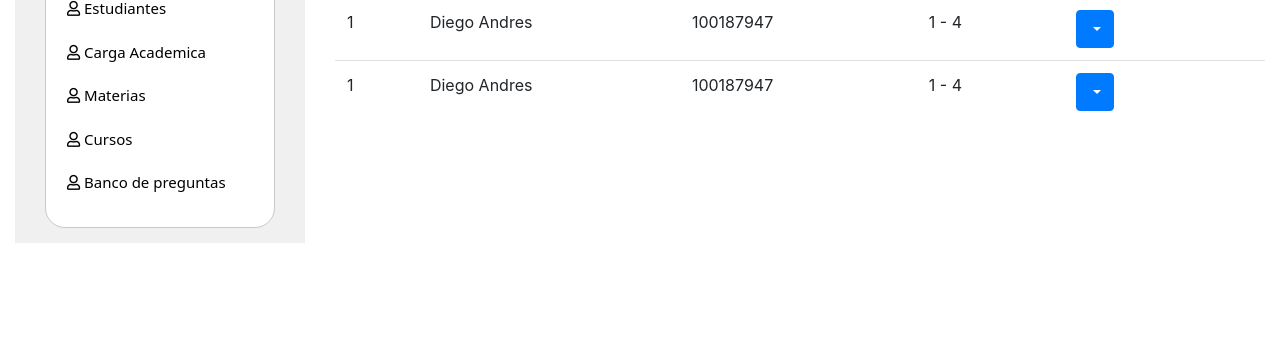
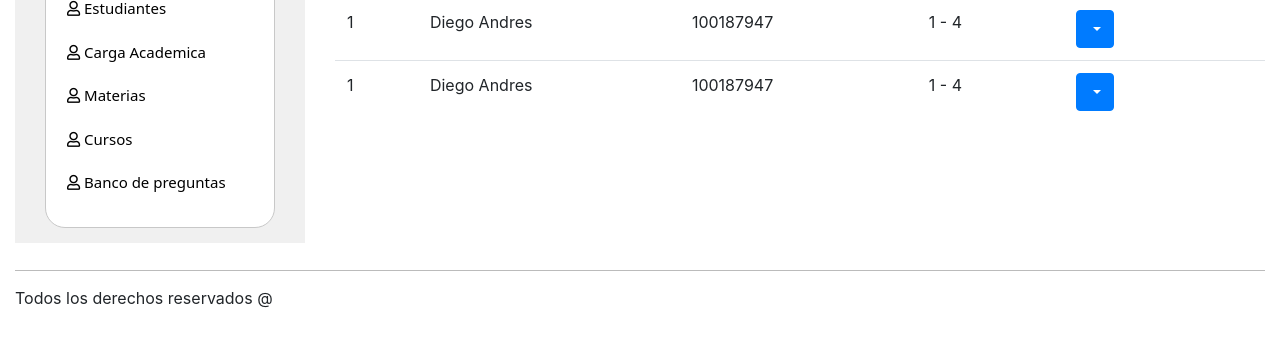
Before and after one commit to diegoRambao/academico-serf, a plain HTML site: page index.html in a window 1280 px wide. Shown: the part 242-588 px from the top of the page. Drawn offline with nearby package versions, Linux system fonts and the light colour scheme; a script that the page names is missing.

Commit message:
Se agrego color al icono del navbar

```diff
--- a/index.html
+++ b/index.html
@@ -229,6 +229,12 @@
                 </table>
             </div>
         </div>
+
+        <footer>
+            <div class="row justify-content-between">
+                <p>Todos los derechos reservados @</p>
+            </div>
+        </footer>
     </div>
 
     <script src="https://code.jquery.com/jquery-3.4.1.slim.min.js" integrity="sha384-J6qa4849blE2+poT4WnyKhv5vZF5SrPo0iEjwBvKU7imGFAV0wwj1yYfoRSJoZ+n" crossorigin="anonymous"></script>
--- a/style.css
+++ b/style.css
@@ -127,7 +127,7 @@
 }
 
 .animated-icon1 span {
-    background: #e65100;
+    background: #DB3654;
 }
 
 .animated-icon1 span:nth-child(1) {
@@ -162,3 +162,19 @@
     -o-transform: rotate(-135deg);
     transform: rotate(-135deg);
 }
+
+.navbar-light .navbar-toggler{
+    color: transparent !important;
+    border-color: transparent !important;
+}
+
+footer{
+    margin-top: 27px;
+    border-top: 1px solid #bbbbbb;
+    padding: 15px;
+    width: 100%;
+}
+
+.justify-content-between {
+    justify-content: space-between !important;
+}
```
